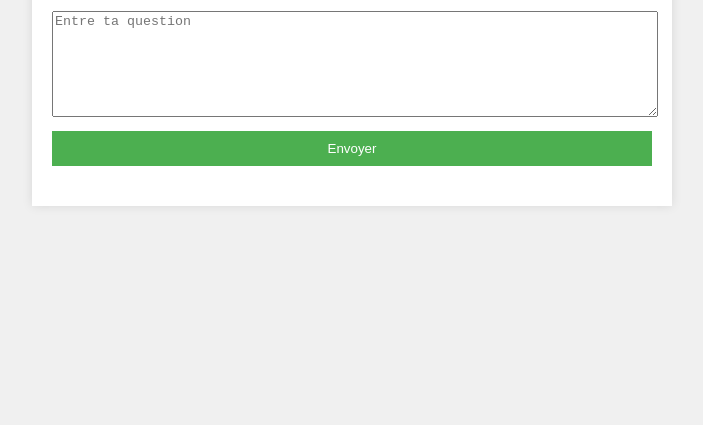
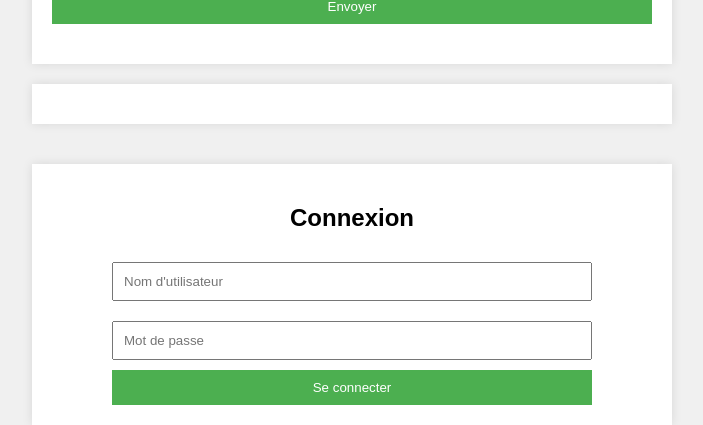
Before and after one commit to AzeGab/CTF, a website: page index.html in a window 1280 px wide. Shown: the part 451-876 px from the top of the page, without its empty margins (288-991 px from the left). Before the commit the page ends 800 px from the top, so only its background shows below. Drawn offline with Linux system fonts and the light colour scheme; no server answers.

Commit message:
faille 1.2

```diff
--- a/index.html
+++ b/index.html
@@ -21,6 +21,16 @@
     </div>
     <div id="pswContent"></div>
 </div>
+
+<div class="login-container">
+    <h2>Connexion</h2>
+    <form id="loginForm">
+        <input type="text" id="username" placeholder="Nom d'utilisateur" required>
+        <input type="password" id="password" placeholder="Mot de passe" required>
+        <button type="submit">Se connecter</button>
+    </form>
+</div>
+
 <script src="script.js"></script>
 </body>
 </html>
--- a/script.js
+++ b/script.js
@@ -16,6 +16,28 @@ document.getElementById('messageForm').addEventListener('submit', function(e) {
                 document.getElementById('message').value = '';
             } else {
                 alert('Error submitting message');
+            }
+        });
+});
+
+document.getElementById('loginForm').addEventListener('submit', function(e) {
+    e.preventDefault();
+    const username = document.getElementById('username').value;
+    const password = document.getElementById('password').value;
+
+    fetch('/login', {
+        method: 'POST',
+        headers: {
+            'Content-Type': 'application/json'
+        },
+        body: JSON.stringify({ username, password })
+    })
+        .then(response => response.json())
+        .then(data => {
+            if (data.success) {
+                window.location.href = '/welcome.html';
+            } else {
+                alert('Login failed');
             }
         });
 });
@@ -50,7 +72,6 @@ function readPswFile() {
         });
 }
 
-
 window.readPswFile = readPswFile;
 
 window.onload = function() {
--- a/styles.css
+++ b/styles.css
@@ -7,6 +7,7 @@ body {
     justify-content: center;
     align-items: center;
     min-height: 100vh;
+    flex-direction: column;
 }
 
 .main-container {
@@ -15,6 +16,7 @@ body {
     display: flex;
     flex-direction: column;
     align-items: center;
+    margin-bottom: 20px;
 }
 
 .img-container {
@@ -38,7 +40,7 @@ body {
     box-shadow: 0 0 10px rgba(0, 0, 0, 0.1);
 }
 
-h1 {
+h1, h2 {
     text-align: center;
 }
 
@@ -62,3 +64,43 @@ button {
 #messages {
     margin-top: 20px;
 }
+
+#pswContent {
+    width: 100%;
+    background: #fff;
+    padding: 20px;
+    box-shadow: 0 0 10px rgba(0, 0, 0, 0.1);
+    margin-top: 20px;
+    text-align: center;
+}
+
+.login-container {
+    width: 100%;
+    max-width: 600px;
+    background: #fff;
+    padding: 20px;
+    box-shadow: 0 0 10px rgba(0, 0, 0, 0.1);
+    margin-top: 20px;
+}
+
+#loginForm {
+    display: flex;
+    flex-direction: column;
+    align-items: center;
+}
+
+#loginForm input {
+    width: 80%;
+    padding: 10px;
+    margin: 10px 0;
+    box-sizing: border-box;
+}
+
+#loginForm button {
+    width: 80%;
+    padding: 10px;
+    background-color: #4CAF50;
+    color: white;
+    border: none;
+    cursor: pointer;
+}
```
Also changed, not shown: server.js (+16 -0 lines), welcome.html (added, +14 -0 lines).
